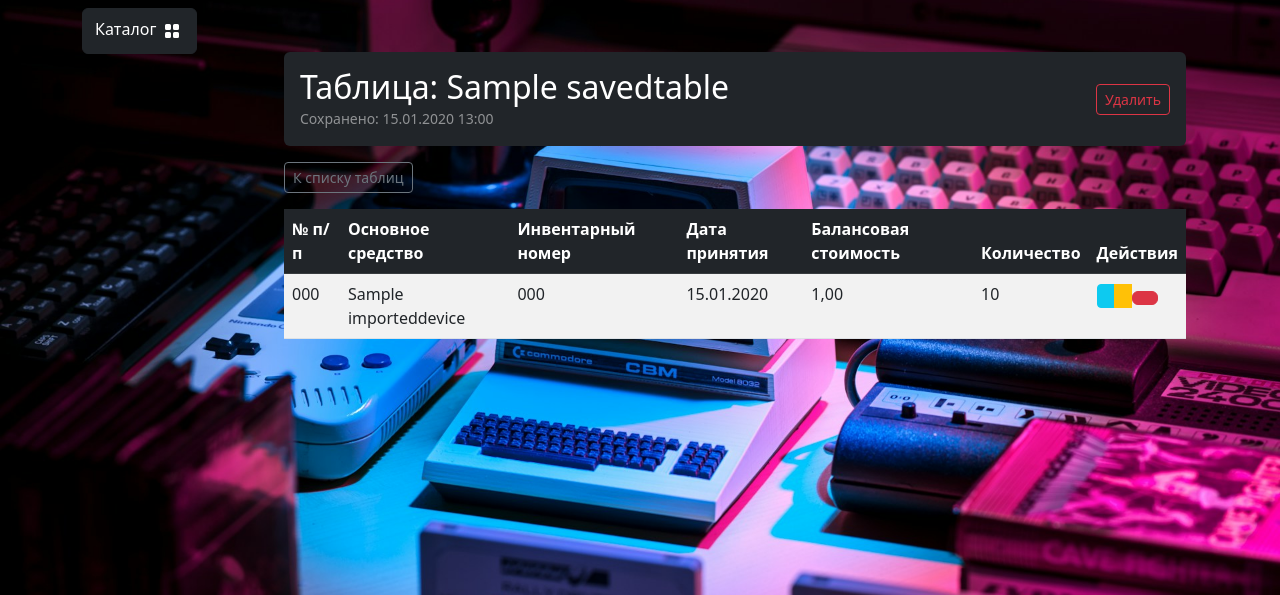
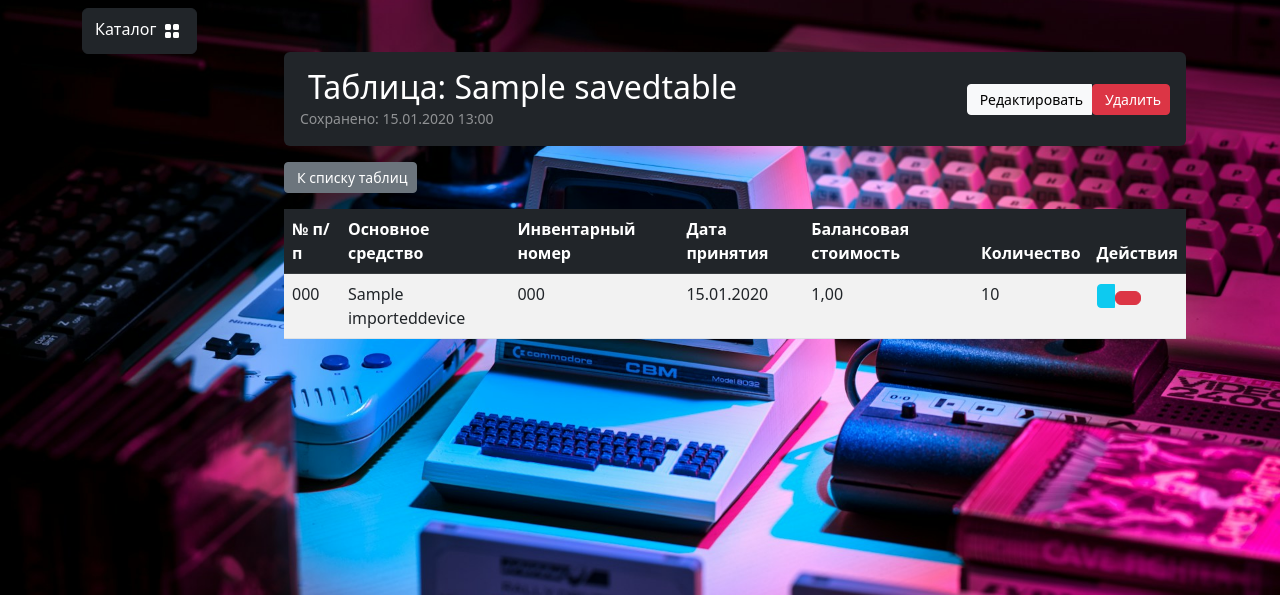
Before and after one commit to john-doedster/equipment_accounting_web_app, a Django app: a page that uses table/templates/table/saved_table.html in a window 1280 px wide. Shown: the part 56-651 px from the top of the page. Run offline with Django 5.2, Linux system fonts and the light colour scheme; a user stored in the database is signed in; tables that the repository leaves empty hold one stand-in row (values such as "Sample post"); some libraries are stand-ins or nearby versions.

Commit message:
tables navigations ready 50%

```diff
--- a/table/templates/table/saved_table.html
+++ b/table/templates/table/saved_table.html
@@ -5,30 +5,32 @@
 <div class="d-flex justify-content-between align-items-center mb-3 p-3 bg-dark rounded">
     <div>
         <h2 class="text-white mb-0">
-            <i class="bi bi-table"></i> Таблица: {{ saved_table.title }}
+            <i class="bi bi-table me-2"></i>Таблица: {{ saved_table.title }}
         </h2>
         <small class="text-white-50">Сохранено: {{ saved_table.created_at|date:"d.m.Y H:i" }}</small>
     </div>
     <div class="btn-group">
-        {% comment %} <a href="{% url 'table:edit_saved_table' saved_table.slug %}" class="btn btn-sm btn-outline-light">
-            <i class="bi bi-pencil"></i> Редактировать таблицу
-        </a> {% endcomment %}
+
+        <a href="{% url 'table:edit_saved_table' saved_table.slug %}" class="btn btn-sm btn-light">
+            <i class="bi bi-pencil-square me-1"></i>Редактировать
+        </a>
+
         <form method="post" action="{% url 'table:delete_saved_table' saved_table.slug %}" class="d-inline">
             {% csrf_token %}
-            <button type="submit" class="btn btn-sm btn-outline-danger" onclick="return confirm('Удалить эту таблицу?')">
-                <i class="bi bi-trash"></i> Удалить
+            <button type="submit" class="btn btn-sm btn-danger" onclick="return confirm('Удалить эту таблицу?')">
+                <i class="bi bi-trash me-1"></i>Удалить
             </button>
         </form>
     </div>
 </div>
 
 <div class="mb-3">
-    <a href="{% url 'table:saved_tables_list' %}" class="btn btn-outline-secondary btn-sm">
-        <i class="bi bi-arrow-left"></i> К списку таблиц
+    <a href="{% url 'table:saved_tables_list' %}" class="btn btn-secondary btn-sm">
+        <i class="bi bi-arrow-left me-1"></i>К списку таблиц
     </a>
 </div>
 
-<div class="table-responsive">
+<div class="table-responsive mb-4">
     <table class="table table-striped table-hover">
         <thead class="table-dark">
             <tr>
@@ -51,21 +53,23 @@
                 <td>{{ device.book_value }}</td>
                 <td>{{ device.quantity }}</td>
                 <td>
-                    <div class="btn-group btn-group-sm">
+
+
+                    <!-- Действия -->
+                    <div class="btn-group btn-group-sm" role="group">
                         <a href="{% url 'table:imported_device_detail' device.pk %}?table_slug={{ saved_table.slug }}"
                            class="btn btn-info" title="Просмотр">
-                            <i class="bi bi-eye"></i>
+                            <i class="bi bi-eye-fill"></i>
                         </a>
-                        <a href="{% url 'table:imported_device_edit' device.pk %}?table_slug={{ saved_table.slug }}"
-                           class="btn btn-warning" title="Редактировать">
-                            <i class="bi bi-pencil"></i>
-                        </a>
+
+
                         <form action="{% url 'table:imported_device_delete' device.pk %}" method="post" class="d-inline">
+
                             {% csrf_token %}
                             <input type="hidden" name="table_slug" value="{{ saved_table.slug }}">
                             <button type="submit" class="btn btn-danger" title="Удалить"
                                     onclick="return confirm('Удалить этот элемент?')">
-                                <i class="bi bi-trash"></i>
+                                <i class="bi bi-trash-fill"></i>
                             </button>
                         </form>
                     </div>
@@ -81,4 +85,7 @@
         </tbody>
     </table>
 </div>
+
+<!-- Пагинация -->
+
 {% endblock %}
--- a/table/views.py
+++ b/table/views.py
@@ -384,8 +384,14 @@ def view_saved_table(request, slug):
         'title': saved_table.title
     })
 
+from django.db.models import Count
+
+from django.db.models import Count
+
 def list_saved_tables(request):
-    tables = SavedTable.objects.filter(creator=request.user).order_by('-created_at')
+    tables = SavedTable.objects.filter(creator=request.user)\
+                             .annotate(device_count=Count('devices'))\
+                             .order_by('-created_at')
     return render(request, 'table/saved_tables_list.html', {
         'tables': tables,
         'title': 'Сохраненные таблицы'
```
Also changed, not shown: table/templates/table/saved_tables_list.html (+11 -6 lines).
